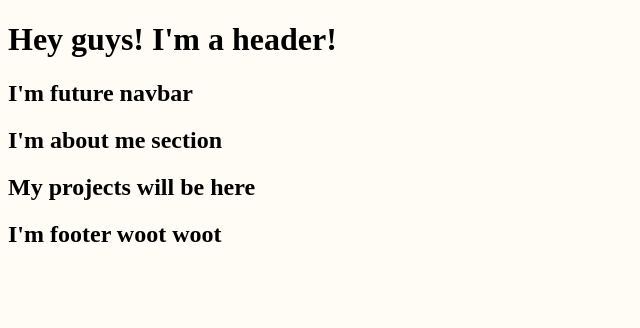
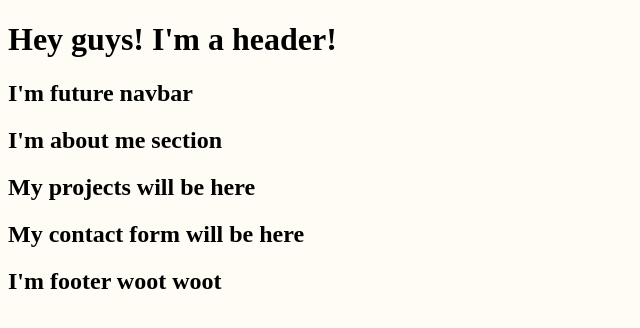
Before and after one commit to AlinaB108/personal-portfolio-react, a React (Create React App) app: page / in a window 1280 px wide. Shown: the top 328 px of the page, without its empty margins (0-640 px from the left). Built offline with nearby package versions, Linux system fonts and the light colour scheme.

Commit message:
Added Material UI

```diff
--- a/package.json
+++ b/package.json
@@ -3,6 +3,9 @@
   "version": "0.1.0",
   "private": true,
   "dependencies": {
+    "@emotion/react": "^11.11.1",
+    "@emotion/styled": "^11.11.0",
+    "@mui/material": "^5.14.8",
     "@testing-library/jest-dom": "^5.16.4",
     "@testing-library/react": "^11.1.0",
     "@testing-library/user-event": "^13.5.0",
--- a/src/App.js
+++ b/src/App.js
@@ -4,6 +4,7 @@ import './App.css';
 import Header from './components/Header/Header.js';
 import About from './components/About/About.js';
 import Projects from './components/Projects/Projects.js';
+import Contact from './components/Contact/Contact.js';
 import Footer from './components/Footer/Footer.js';
 
 // All we want to render to the screen
@@ -13,6 +14,7 @@ export default function App() {
       <Header />
       <About />
       <Projects />
+      <Contact />
       <Footer />
     </div>
   );
--- /dev/null
+++ b/src/components/Contact/Contact.js
@@ -0,0 +1,11 @@
+import React from 'react';
+import '../../App.css';
+import './Contact.css';
+
+export default function Contact() {
+  return (
+    <div>
+      <h2>My contact form will be here</h2>
+    </div>
+  );
+}
```
Also changed, not shown: src/components/Contact/Contact.css (added), src/components/Navbar/Navbar.js (line endings or trailing spaces), 1 other file (tests, documents, lock files or other folders).
